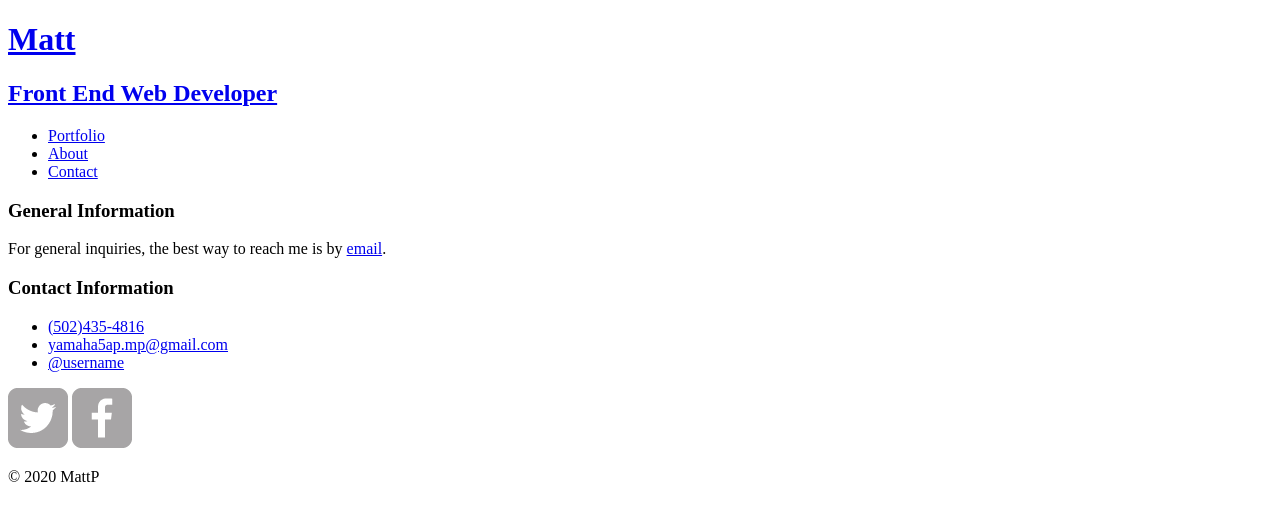
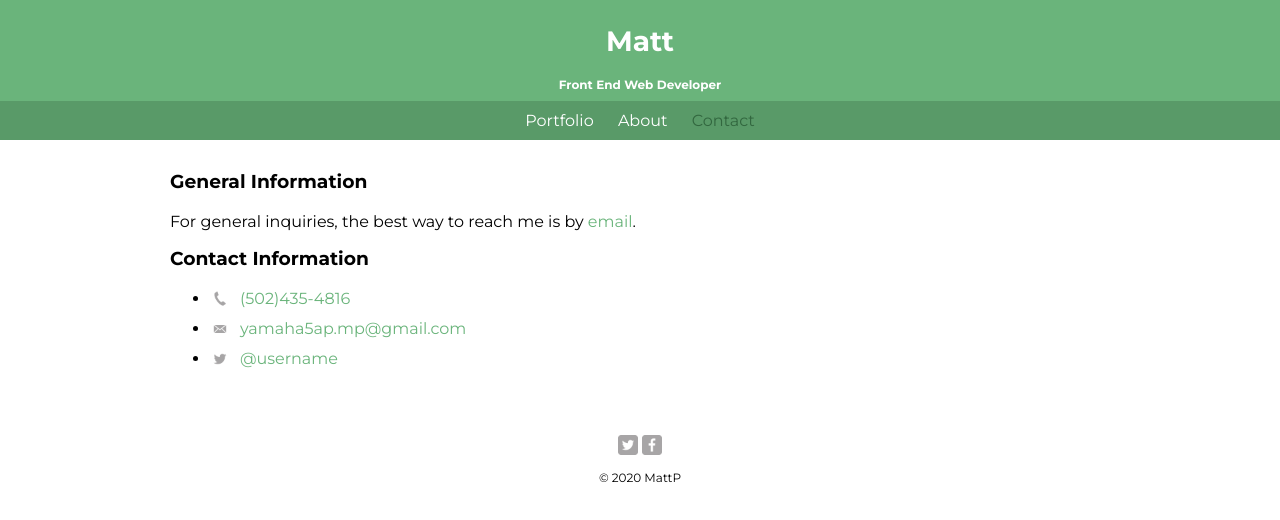
Before and after one commit to yamaha5ap/portfolio, a plain HTML site: page contact.html in a window 1280 px wide. Drawn offline with Linux system fonts and the light colour scheme.

Commit message:
added css and updated the htmls

```diff
--- a/contact.html
+++ b/contact.html
@@ -3,13 +3,16 @@
 <head>
     <meta charset="utf-8">
     <title>Matt | Front End Web Developer</title>
+    <link href="https://fonts.googleapis.com/css?family=Montserrat:400,700&display=swap" rel="stylesheet">
+    <link rel="stylesheet" href="css/main.css">
+    <link rel="stylesheet" href="css/responsive.css">
 </head>
 
 <body>
     <!-- START OF HEADER -->
     <header>
         <!-- CLICKABLE LINK THAT TAKES YOU TO THE HOME PAGE -->
-        <a href="index.html">
+        <a href="index.html" id="logo">
             <h1>Matt</h1>
             <h2>Front End Web Developer</h2>
         </a>
@@ -23,32 +26,32 @@
                     <a href="about.html">About</a>
                 </li>
                 <li>
-                    <a href="contact.html">Contact</a>
+                    <a href="contact.html" class="selected">Contact</a>
                 </li>
             </ul>
         </nav>
     </header>
     <!-- END OF HEADER -->
 
-    <div>
-        <section>
+    <div id="wrapper">
+        <section id="primary">
             <h3>General Information</h3>
             <p>For general inquiries, the best way to reach me is by <a href="mailto:yamaha5ap.mp@gmail.com">email</a>.</p>
         </section>
-        <section>
+        <section id="secondary">
             <h3>Contact Information</h3>
-            <ul>
-                <li><a href="tel:5024354816">(502)435-4816</a></li>
-                <li><a href="mailto:yamaha5pa.mp@gmail.com">yamaha5ap.mp@gmail.com</a></li>
-                <li><a href="http://www.twitter.com" target="_blank">@username</a></li>
+            <ul class="contact-info">
+                <li class="phone"><a href="tel:5024354816">(502)435-4816</a></li>
+                <li class="mail"><a href="mailto:yamaha5pa.mp@gmail.com">yamaha5ap.mp@gmail.com</a></li>
+                <li class="twitter"><a href="http://www.twitter.com" target="_blank">@username</a></li>
             </ul>
         </section>
     </div>
     <!-- START OF FOOTER -->
 
     <footer>
-        <a href="http://www.twitter.com" target="_blank"><img src="img/twitter-wrap.png"></a>
-        <a href="http://www.facebook.com" target="_blank"><img src="img/facebook-wrap.png"></a>
+        <a href="http://www.twitter.com" target="_blank"><img src="img/twitter-wrap.png" class="social-icon"></a>
+        <a href="http://www.facebook.com" target="_blank"><img src="img/facebook-wrap.png" class="social-icon"></a>
         <p>&copy; 2020 MattP</p>
     </footer>
     <!-- END OF FOOTER -->
--- /dev/null
+++ b/css/main.css
@@ -0,0 +1,200 @@
+/***********
+GENERAL
+************/
+
+body {
+    font-family: 'Montserrat', sans-serif;
+    margin: 0px;
+}
+
+#wrapper {
+    max-width: 940px;
+    margin: 0 auto;
+    padding: 0 5%;
+}
+
+a {
+    text-decoration: none;
+}
+
+h1 {
+    font-size: 1.75em;
+    font-weight:  700;
+}
+
+h2 {
+    font-size: 0.75em;
+    margin: -5 0 0;
+}
+
+h3 {
+    margin: 0 0 1em 0;
+}
+
+img {
+    max-width: 100%;
+}
+
+/***********
+HEADER
+************/
+
+header {
+    float: left;
+    width: 100%;
+    margin: 0 0 30px 0;
+    padding: 5px 0 0 0;
+}
+
+#logo {
+    text-align: center;
+}
+
+/***********
+NAVIGATION
+************/
+
+nav {
+    text-align: center;
+    padding: 10px 0;
+}
+
+nav ul {
+    list-style: none;
+    margin: 0 10px;
+    padding: 0;
+}
+
+nav li {
+    display: inline-block;
+}
+
+nav a {
+    padding: 15px 10px;
+}
+
+/***********
+FOOTER
+************/
+
+footer {
+    text-align: center;
+    font-size: 0.75em;
+    padding: 50px 0 0 0;
+    clear: both;
+}
+
+.social-icon {
+    width: 20px;
+    height: 20px;
+    margin: 0px;
+}
+
+/***********
+PORTFOLIO PAGE
+************/
+
+#gallery {
+    list-style: none;
+    margin: 0;
+    padding: 0;
+}
+
+#gallery li {
+    float: left;
+    width:  45%;
+    margin: 2.5%;
+    background-color: #f5f5f5;
+    color: #bdc3c7;
+}
+
+#gallery li p {
+    margin: 0;
+    padding: 5%;
+    font-size: 0.75em;
+}
+
+/***********
+ABOUT PAGE
+************/
+
+.profile-photo {
+    margin: 0 auto 30px;
+    max-width: 150px;
+    display: block;
+    border-radius: 100%;
+}
+
+/***********
+CONTACT PAGE
+************/
+
+.cotact-info {
+    list-style: none;
+    padding: 0;
+    margin: 0;
+    font-size: .9em;
+}
+
+.contact-info a {
+    display: block;
+    min-height: 20px;
+    background-size: 20px 20px;
+    padding: 0 0 0 30px;
+    margin: 0 0 10px;
+    background-repeat: no-repeat;
+}
+
+.contact-info li.phone a {
+    background-image: url('../img/phone.png')
+}
+
+.contact-info li.mail a {
+    background-image: url('../img/mail.png')
+}
+
+.contact-info li.twitter a {
+    background-image: url('../img/twitter.png')
+}
+
+/***********
+COLORS
+************/
+
+body {
+    background-color: #fff;
+}
+
+header {
+    background: #6ab47b;
+    border-color: #599a68;
+}
+
+/* NAV BACKGROUND ON MOBILE */
+
+nav {
+    background: #599a68;
+}
+
+/* LOGO COLOR */
+
+h1,
+h2 {
+    color: #fff;
+}
+
+/* LINKS */
+
+a {
+    color: #6ab47b;
+}
+
+nav a,
+nav a:visited {
+    color: #fff
+}
+
+nav a:hover,
+nav a.selected {
+    color: #32673f
+}
```
Also changed, not shown: about.html (+9 -6 lines), index.html (+10 -7 lines), css/responsive.css (added).
